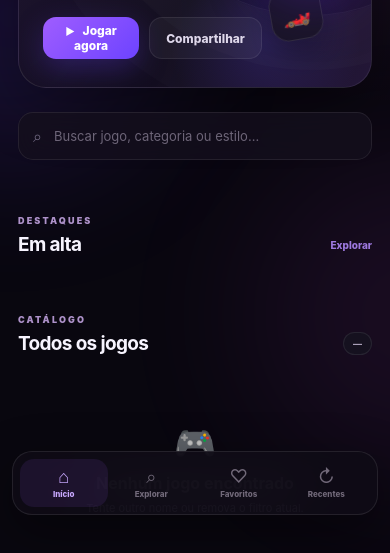
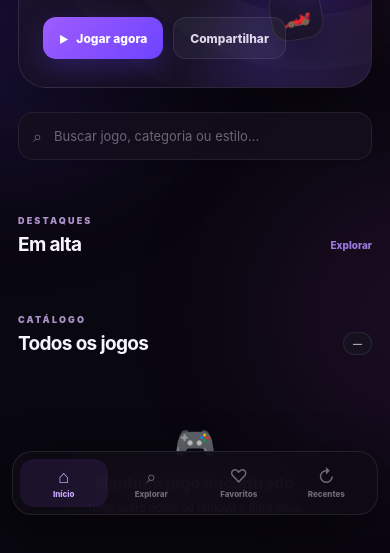
Before and after one commit to QGBALTIGO/BaltigoGames, a plain HTML site: page web/index.html in a window 390 px wide. Shown: the part 309-862 px from the top of the page. Drawn offline with Linux system fonts and the light colour scheme; files that its build step writes are made by us from their sources; no server answers; files whose address does not match are found by name.

Commit message:
fix: keep mobile hero actions on one line

```diff
--- a/web/styles.css
+++ b/web/styles.css
@@ -62,8 +62,8 @@ button:focus-visible, input:focus-visible { outline: 2px solid rgba(155,92,255,.
 .hero h1 { margin: 13px 0 10px; font-size: clamp(31px, 8vw, 56px); line-height: .98; letter-spacing: -.055em; font-weight: 850; }
 .hero h1 em { font-style: normal; background: linear-gradient(90deg,#b56cff,#e76bff); -webkit-background-clip:text; background-clip:text; color:transparent; }
 .hero p { max-width: 520px; margin: 0; color: var(--muted); font-size: 13px; line-height: 1.55; }
-.hero-actions { display: flex; gap: 10px; margin-top: 20px; }
-.primary-button, .ghost-button { min-height: 42px; border-radius: 13px; padding: 0 16px; font-weight: 800; font-size: 12px; border: 0; }
+.hero-actions { display: flex; gap: 10px; margin-top: 20px; width: 125%; }
+.primary-button, .ghost-button { min-height: 42px; border-radius: 13px; padding: 0 16px; font-weight: 800; font-size: 12px; border: 0; white-space: nowrap; flex-shrink: 0; }
 .primary-button { color: #fff; background: linear-gradient(135deg,#9f5dff,#6d43ff); box-shadow: 0 10px 30px rgba(109,67,255,.28); }
 .primary-button span { margin-right: 5px; font-size: 10px; }.primary-button:active,.ghost-button:active { transform: translateY(1px) scale(.99); }
 .ghost-button { color: #ded7ea; background: rgba(255,255,255,.045); border: 1px solid var(--line); }
@@ -87,6 +87,6 @@ button:focus-visible, input:focus-visible { outline: 2px solid rgba(155,92,255,.
 .player { position:fixed; z-index:100; inset:0; display:flex; flex-direction:column; background:#050407; }.player-bar { flex:0 0 auto; min-height:calc(56px + var(--safe-top)); display:flex; align-items:flex-end; gap:10px; padding:var(--safe-top) var(--safe-right) 9px var(--safe-left); background:rgba(10,8,14,.96); border-bottom:1px solid rgba(255,255,255,.08); }.player-meta { min-width:0; flex:1; display:flex; flex-direction:column; gap:2px; }.player-meta small { color:#8f74b0; font-size:8px; font-weight:900; letter-spacing:.18em; }.player-meta strong { overflow:hidden; text-overflow:ellipsis; white-space:nowrap; font-size:13px; }.player-actions { display:flex; gap:5px; }.icon-button { width:36px; height:36px; flex:0 0 36px; border-radius:12px; display:grid; place-items:center; border:1px solid var(--line); color:#eae4f4; background:#15111c; font-size:18px; }.player-stage { position:relative; flex:1; min-height:0; background:#000; }.player-stage iframe { position:absolute; inset:0; width:100%; height:100%; border:0; background:#000; }.player-loader { position:absolute; inset:0; z-index:2; display:grid; place-content:center; justify-items:center; background:#08060b; color:#8e8499; }.player-loader span { width:26px; height:26px; border-radius:50%; border:2px solid rgba(255,255,255,.1); border-top-color:#9d60ff; animation:spin .8s linear infinite; }.player-loader p { margin:10px 0 0; font-size:10px; } @keyframes spin{to{transform:rotate(360deg)}}
 .toast { position:fixed; z-index:150; left:50%; bottom:calc(88px + var(--safe-bottom)); transform:translate(-50%,18px); max-width:calc(100% - 40px); padding:10px 14px; border-radius:12px; background:#211a2d; border:1px solid rgba(255,255,255,.1); color:#eee7f7; font-size:10px; font-weight:700; opacity:0; pointer-events:none; transition:.2s ease; box-shadow:0 12px 36px rgba(0,0,0,.36); }.toast--show { opacity:1; transform:translate(-50%,0); }
 .offline-banner { position:fixed; z-index:160; top:0; left:0; right:0; padding:5px 10px; background:#7a5330; color:#fff; text-align:center; font-size:9px; font-weight:800; }
-@media (min-width: 560px) { .profile-copy{display:flex}.game-grid{grid-template-columns:repeat(3,minmax(0,1fr))}.game-rail .game-card{flex-basis:190px}.hero{padding:36px}.hero-copy{width:68%}.hero-orbit{right:4%;width:30%}.orbit-core{width:108px;height:108px;font-size:34px}.game-emoji{font-size:48px} }
+@media (min-width: 560px) { .hero-actions{width:auto}.profile-copy{display:flex}.game-grid{grid-template-columns:repeat(3,minmax(0,1fr))}.game-rail .game-card{flex-basis:190px}.hero{padding:36px}.hero-copy{width:68%}.hero-orbit{right:4%;width:30%}.orbit-core{width:108px;height:108px;font-size:34px}.game-emoji{font-size:48px} }
 @media (min-width: 880px) { .app-shell{padding-left:28px;padding-right:28px}.game-grid{grid-template-columns:repeat(5,minmax(0,1fr));gap:14px}.hero{min-height:340px}.hero-copy{width:60%}.hero p{font-size:14px}.hero-actions{margin-top:24px}.game-rail .game-card{flex-basis:205px}.bottom-nav{width:480px}.category-strip-wrap{margin-left:0;margin-right:0}.category-strip{padding-left:0;padding-right:0} }
 @media (prefers-reduced-motion: reduce) { *,*::before,*::after{animation-duration:.01ms!important;transition-duration:.01ms!important;scroll-behavior:auto!important} }
```
